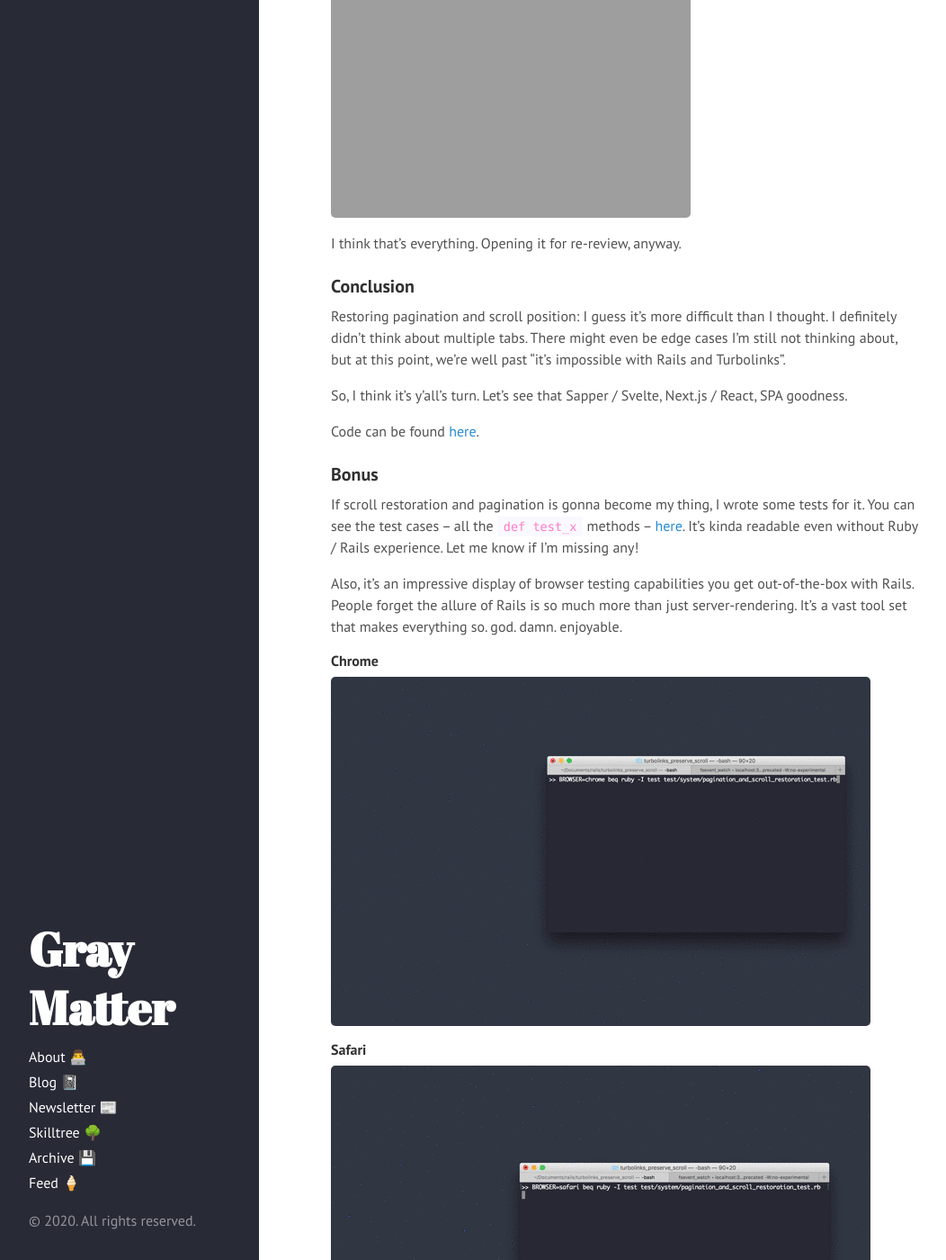
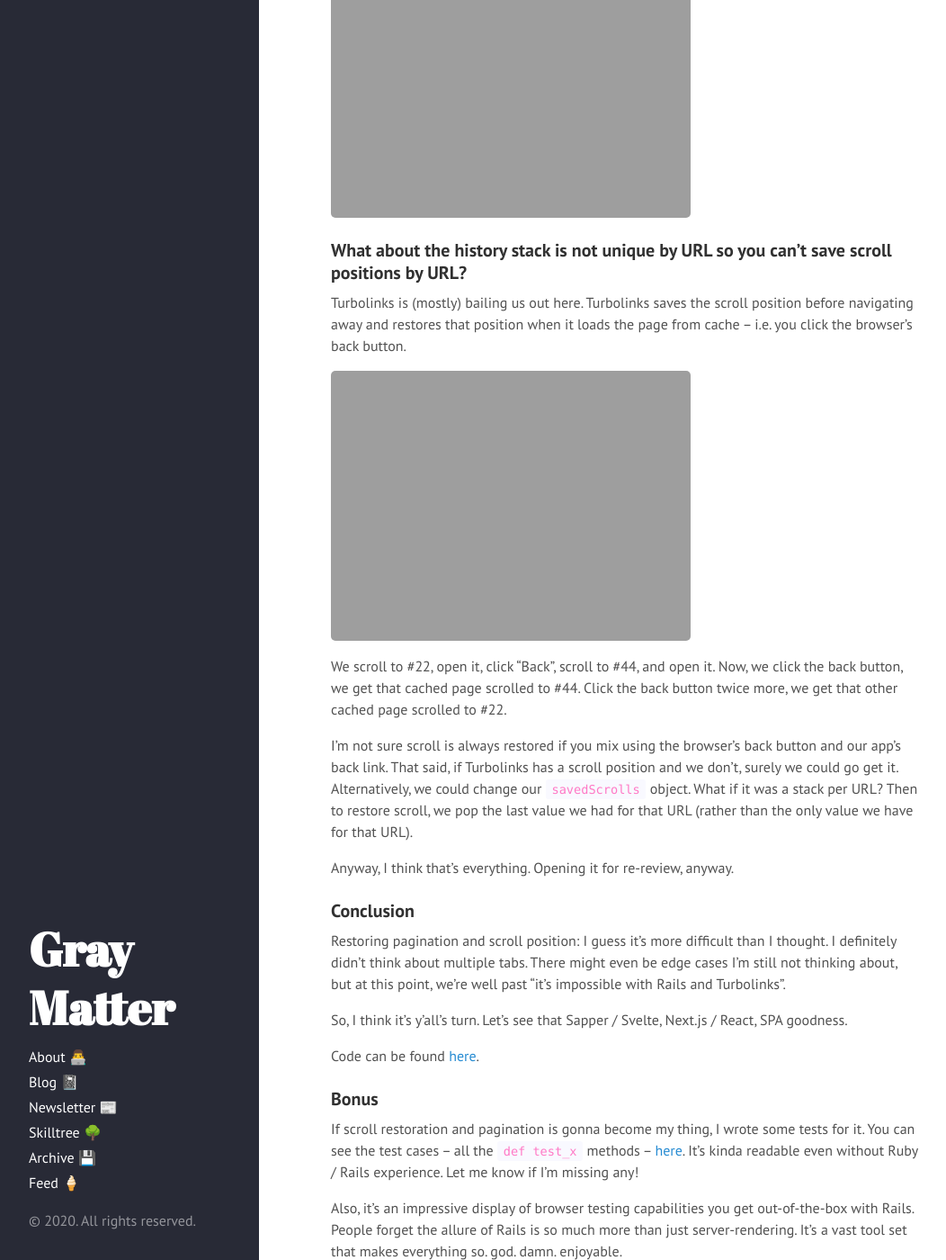
Before and after one commit to gkemmey/gray_matter, a Jekyll site: the page built from _posts/2020-07-24-pagination-and-scroll-restoration-with-turbolinks-without-cookies.md, in a window 1280 px wide and 1400 px high, scrolled down 9989 px. Shown: the whole window at 90% size, without its empty margins (0-1052 px from the left). Built offline with Jekyll 4.4.1, drawn with Linux system fonts in a browser that asks for light colours; comment, search, counter and statistics services are not loaded; some of the changed text lies outside the part shown.

Commit message:
edits post: pagination and scroll restoration with turbolinks, but without cookies

```diff
--- a/_posts/2020-07-24-pagination-and-scroll-restoration-with-turbolinks-without-cookies.md
+++ b/_posts/2020-07-24-pagination-and-scroll-restoration-with-turbolinks-without-cookies.md
@@ -329,7 +329,17 @@ Right you are!
 
 ![Working with multiple tabs]({{ site.github.url }}/public/images/2020-07-24/multiple_tabs.gif)
 
-I think that's everything. Opening it for re-review, anyway.
+### What about the history stack is not unique by URL so you can't save scroll positions by URL?
+
+Turbolinks is (mostly) bailing us out here. Turbolinks saves the scroll position before navigating away and restores that position when it loads the page from cache -- i.e. you click the browser's back button.
+
+![Turbolinks restoring the scroll with the back button]({{ site.github.url }}/public/images/2020-07-24/turbolinks_handles_restoring_scroll_with_the_back_button.gif)
+
+We scroll to #22, open it, click "Back", scroll to #44, and open it. Now, we click the back button, we get that cached page scrolled to #44. Click the back button twice more, we get that other cached page scrolled to #22.
+
+I'm not sure scroll is always restored if you mix using the browser's back button and our app's back link. That said, if Turbolinks has a scroll position and we don't, surely we could go get it. Alternatively, we could change our `savedScrolls` object. What if it was a stack per URL? Then to restore scroll, we pop the last value we had for that URL (rather than the only value we have for that URL).
+
+Anyway, I think that's everything. Opening it for re-review, anyway.
 
 ### Conclusion
 
```
Also changed, not shown: other parts of _posts/2020-07-24-pagination-and-scroll-restoration-with-turbolinks-without-cookies.md (+1 -1 lines), 1 other file.
